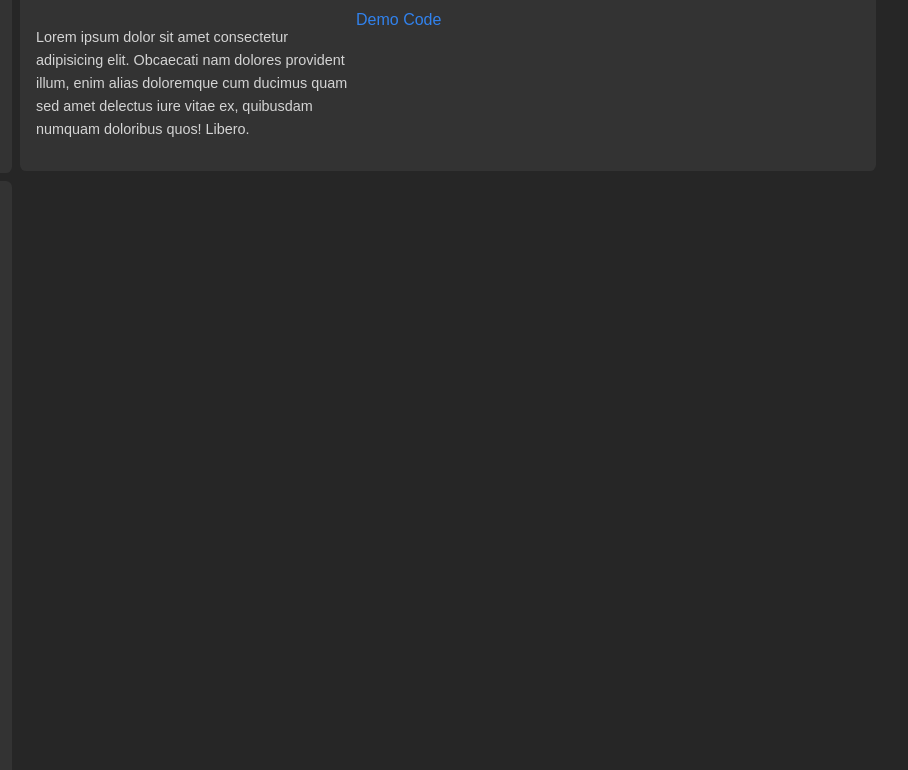
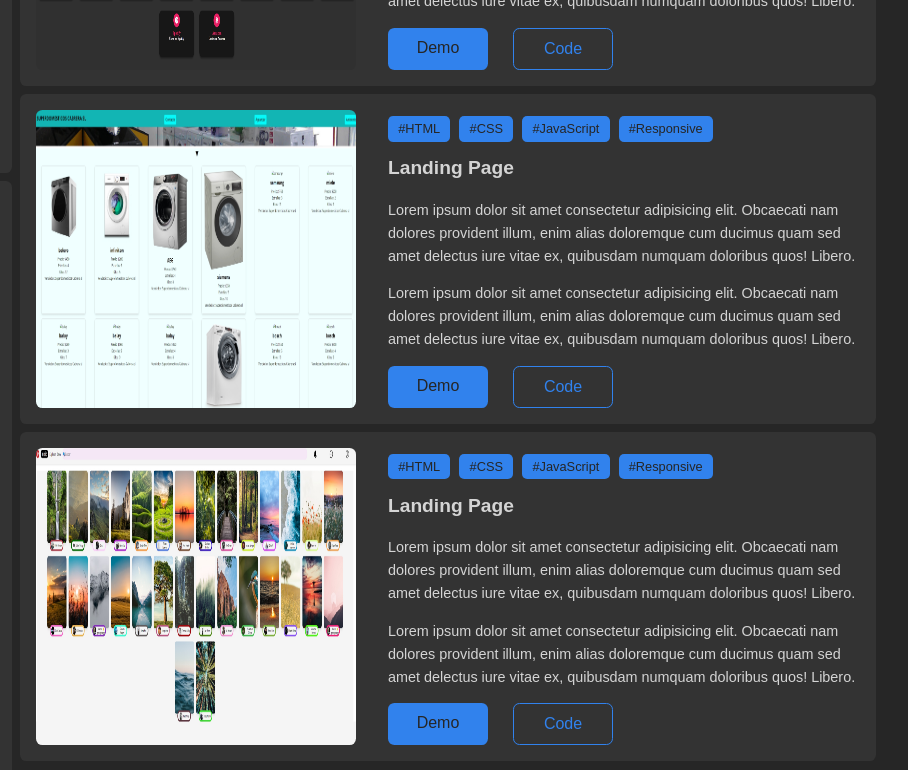
Before and after one commit to FRANCISCOJESUS1980/proyecto4, a website built with Vite: page index.html in a window 1280 px wide. Shown: the part 663-1433 px from the top of the page, 372-1280 px from the left. Built offline with nearby package versions, Linux system fonts and the light colour scheme.

Commit message:
feat introduciendo proyectos, experiencias y hobbies css

```diff
--- a/index.html
+++ b/index.html
@@ -194,8 +194,8 @@
             </div>
             <div class="skills__item">
               <p class="skills__tech">Premiere</p>
-              <div class="skills__bar skills__bar--60"></div>
-
+              <div class="skills__bar skills__bar--60">
+              </div>
             </div>
         </article>
         <article class="card card--project">
@@ -209,16 +209,56 @@
               <span class="project__tag">#JavaScript</span>
               <span class="project__tag">#Responsive</span>
             </div>
-          </div>
-          <h2 class="card__title">Landing Page</h2>
-          <p class="card__text">Lorem ipsum dolor sit amet consectetur adipisicing elit. Obcaecati nam dolores provident illum, enim alias doloremque cum ducimus quam sed amet delectus iure vitae ex, quibusdam numquam doloribus quos! Libero.</p>
-          <p class="card__text">Lorem ipsum dolor sit amet consectetur adipisicing elit. Obcaecati nam dolores provident illum, enim alias doloremque cum ducimus quam sed amet delectus iure vitae ex, quibusdam numquam doloribus quos! Libero.</p>
+            <h2 class="card__title">Landing Page</h2>
+            <p class="card__text">Lorem ipsum dolor sit amet consectetur adipisicing elit. Obcaecati nam dolores provident illum, enim alias doloremque cum ducimus quam sed amet delectus iure vitae ex, quibusdam numquam doloribus quos! Libero.</p>
+            <p class="card__text">Lorem ipsum dolor sit amet consectetur adipisicing elit. Obcaecati nam dolores provident illum, enim alias doloremque cum ducimus quam sed amet delectus iure vitae ex, quibusdam numquam doloribus quos! Libero.</p>
           <div class="buttons">
             <a href="https://tubular-lolly-c6809e.netlify.app/" class="button button--primary">Demo</a>
             <a href="https://github.com/FRANCISCOJESUS1980/PROYECTO-1" class="button button--ghost">Code</a>
           </div>
 
         </article>
+        <article class="card card--project">
+          <div class="card__image-container">
+            <img src="./assets/images.jgp/proyecto2.jpeg" alt="landing page" class="card__image">
+          </div>
+          <div class="project">
+            <div class="project__tags">
+              <span class="project__tag">#HTML</span>
+              <span class="project__tag">#CSS</span>
+              <span class="project__tag">#JavaScript</span>
+              <span class="project__tag">#Responsive</span>
+            </div>
+            <h2 class="card__title">Landing Page</h2>
+            <p class="card__text">Lorem ipsum dolor sit amet consectetur adipisicing elit. Obcaecati nam dolores provident illum, enim alias doloremque cum ducimus quam sed amet delectus iure vitae ex, quibusdam numquam doloribus quos! Libero.</p>
+            <p class="card__text">Lorem ipsum dolor sit amet consectetur adipisicing elit. Obcaecati nam dolores provident illum, enim alias doloremque cum ducimus quam sed amet delectus iure vitae ex, quibusdam numquam doloribus quos! Libero.</p>
+          <div class="buttons">
+            <a href="https://beamish-pothos-bcd5df.netlify.app" class="button button--primary">Demo</a>
+            <a href="https://github.com/FRANCISCOJESUS1980/proyecto2.5.git" class="button button--ghost">Code</a>
+          </div>
+
+        </article>
+        <article class="card card--project">
+          <div class="card__image-container">
+            <img src="./assets/images.jgp/proyecto3.jpeg" alt="landing page" class="card__image">
+          </div>
+          <div class="project">
+            <div class="project__tags">
+              <span class="project__tag">#HTML</span>
+              <span class="project__tag">#CSS</span>
+              <span class="project__tag">#JavaScript</span>
+              <span class="project__tag">#Responsive</span>
+            </div>
+            <h2 class="card__title">Landing Page</h2>
+            <p class="card__text">Lorem ipsum dolor sit amet consectetur adipisicing elit. Obcaecati nam dolores provident illum, enim alias doloremque cum ducimus quam sed amet delectus iure vitae ex, quibusdam numquam doloribus quos! Libero.</p>
+            <p class="card__text">Lorem ipsum dolor sit amet consectetur adipisicing elit. Obcaecati nam dolores provident illum, enim alias doloremque cum ducimus quam sed amet delectus iure vitae ex, quibusdam numquam doloribus quos! Libero.</p>
+          <div class="buttons">
+            <a href="https://heartfelt-twilight-cc89a6.netlify.app" class="button button--primary">Demo</a>
+            <a href="https://franciscojesus1980.github.io/proyecto-3/" class="button button--ghost">Code</a>
+          </div>
+
+        </article>
+
       </section>
     </main>
     <script type="module" src="./main.js"></script>
--- a/main.scss
+++ b/main.scss
@@ -117,6 +117,9 @@ body.dark {
   padding: 1em;
   background-color: var(--bg-card-color);
   border-radius: var(--border-radius);
+}
+.card__image {
+  height: 100%;
 }
 .card__image-container {
   min-width: 320px;
@@ -239,6 +242,63 @@ body.dark {
   font-size: 0.8rem;
   margin-bottom: 1.5em;
 }
+.project {
+  position: relative;
+}
+
+@media screen and (min-width: 760px) {
+  .project {
+    margin-left: 2em;
+  }
+}
+.project__tags {
+  display: flex;
+  justify-content: space-between;
+  margin: 0.5em 0;
+  font-size: 0.6rem;
+  width: 275px;
+}
+@media screen and (min-width: 760px) {
+  .project__tags {
+    width: 325px;
+    font-size: 0.8rem;
+  }
+}
+.project__tag {
+  border-radius: var(--border-radius);
+  padding: 0.4em 0.8em;
+  background-color: var(--primary-color);
+  color: var(--bg-color);
+}
+
+.buttons {
+  display: flex;
+  justify-content: space-between;
+  width: 225px;
+}
+@media screen and (min-width: 760px) {
+  .buttons {
+    //  position: absolute;
+    bottom: 1em;
+  }
+}
+
+.button {
+  width: 100px;
+  line-height: 2.5;
+  text-align: center;
+  border-radius: var(--border-radius);
+  transition: var(--transition);
+}
+.button--primary {
+  background-color: var(--primary-color);
+  color: var(--bg-color);
+}
+.button--ghost {
+  background-color: transparent;
+  border: 1px solid var(--primary-color);
+  color: var(--primary-color);
+}
 
 .icon {
   margin-right: 1em;
```
Also changed, not shown: assets/images.jgp/proyecto2.jpeg (added), assets/images.jgp/proyecto3.jpeg (added).
